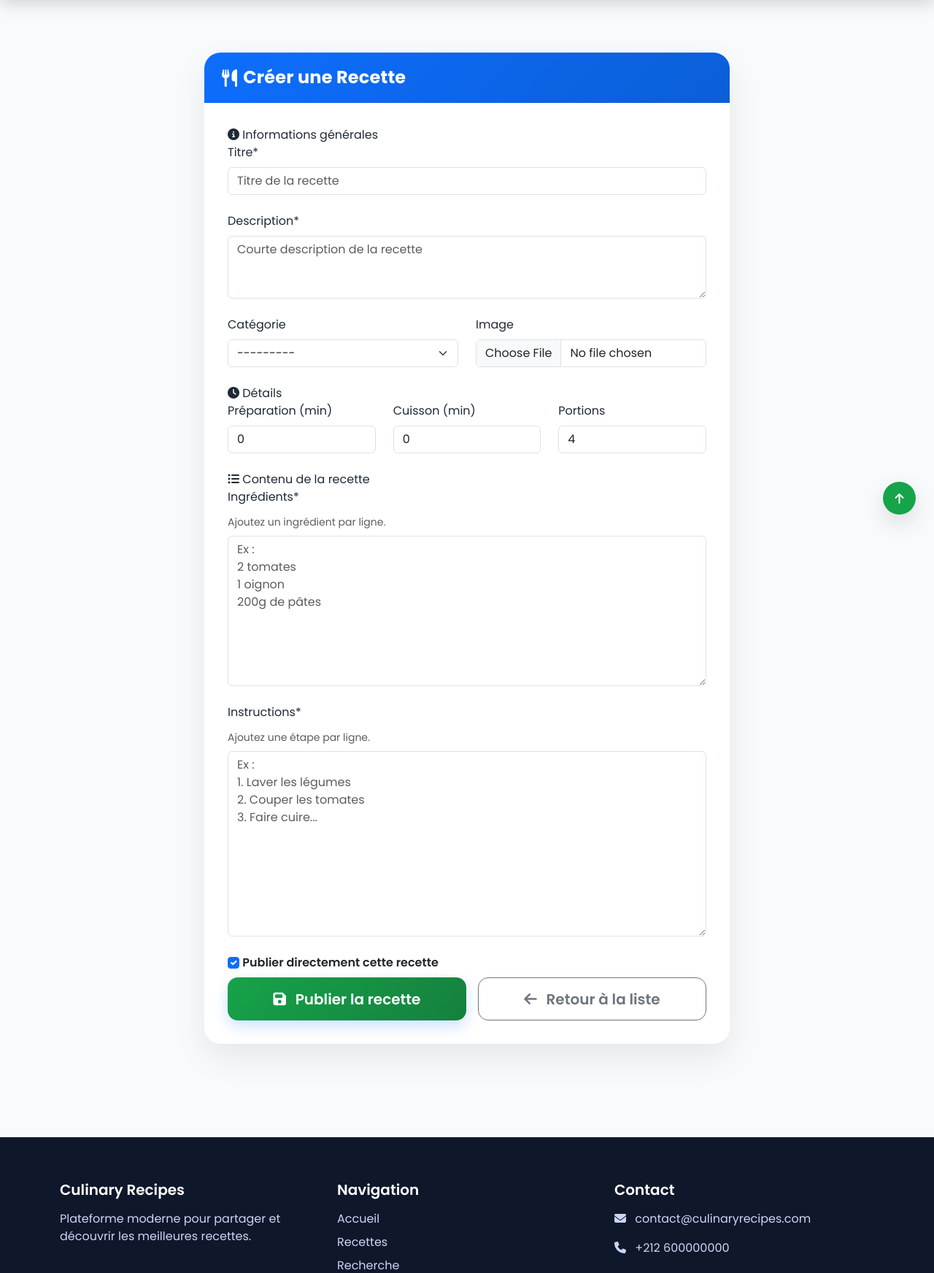
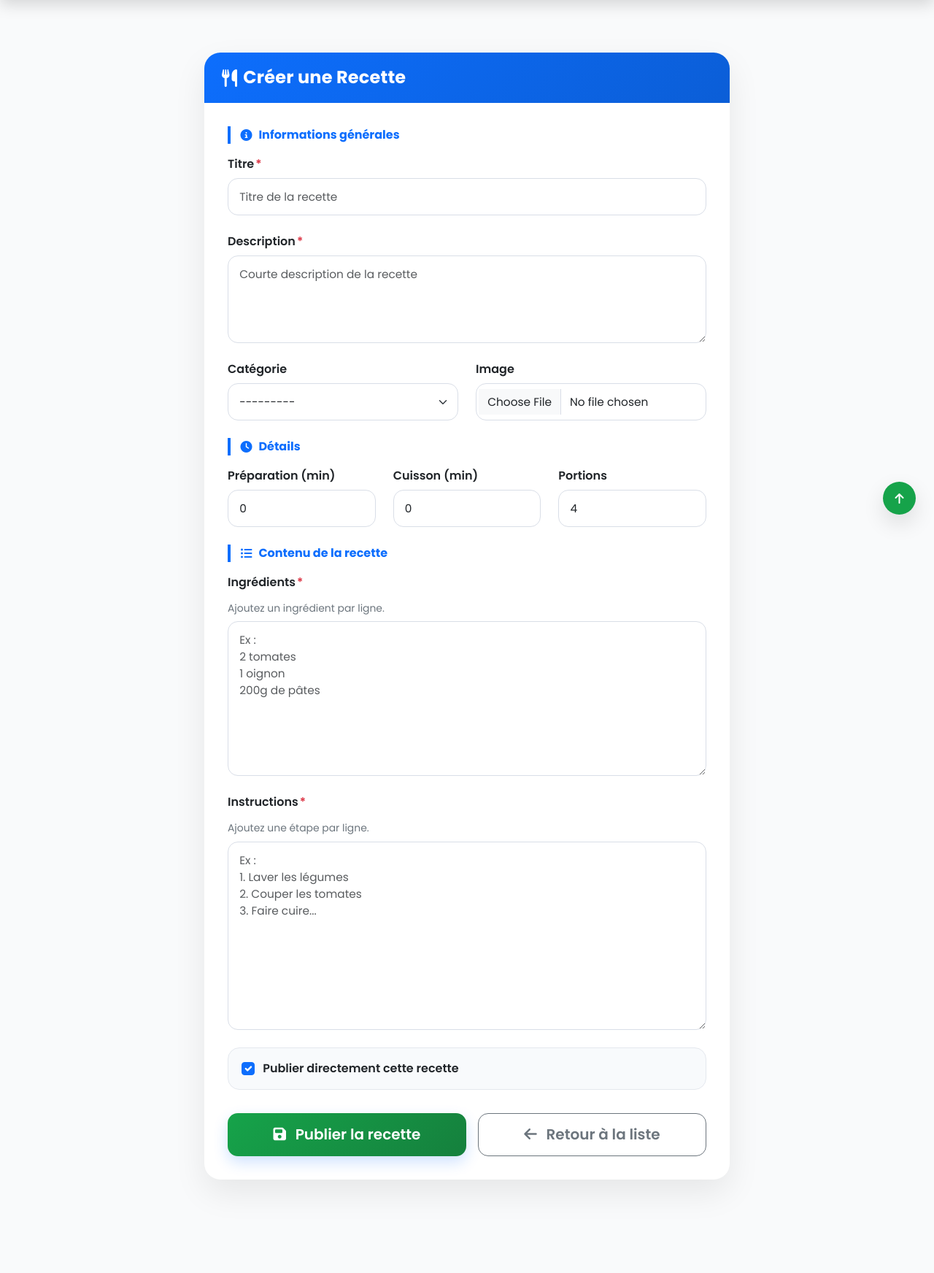
Before and after one commit to ayoubmorchid/culinary_recipes, a Django app: page /recettes/creer/ in a window 1280 px wide. Shown: the part 70-1814 px from the top of the page at 73% size. Run offline with Django 4.2, Linux system fonts and the light colour scheme; a user stored in the database is signed in; data comes from the database, SQL or seed files in the repository.

Commit message:
improve recipe form UI

```diff
--- a/templates/recipes/recipe_form.html
+++ b/templates/recipes/recipe_form.html
@@ -42,7 +42,119 @@
         padding: 2rem;
     }
 
+    .section-title {
+        display: inline-flex;
+        align-items: center;
+        gap: 0.55rem;
+        font-size: 1rem;
+        font-weight: 700;
+        color: #0d6efd;
+        margin-bottom: 1rem;
+        padding-left: 0.85rem;
+        border-left: 4px solid #0d6efd;
+    }
 
+    .field-label {
+        font-weight: 600;
+        color: #212529;
+        margin-bottom: 0.45rem;
+    }
+
+    .required-star {
+        color: #dc3545;
+        margin-left: 2px;
+    }
+
+    .form-control,
+    .form-select {
+        border-radius: 14px;
+        border: 1px solid #d9dee7;
+        padding: 0.8rem 0.95rem;
+        font-size: 0.96rem;
+        transition: all 0.2s ease;
+        background-color: #fff;
+    }
+
+    textarea.form-control {
+        resize: vertical;
+        min-height: 120px;
+    }
+
+    .form-control:hover,
+    .form-select:hover {
+        border-color: #b8c2d1;
+    }
+
+    .form-control:focus,
+    .form-select:focus {
+        border-color: #0d6efd;
+        box-shadow: 0 0 0 0.2rem rgba(13, 110, 253, 0.14);
+    }
+
+    .form-text {
+        color: #6c757d;
+        font-size: 0.87rem;
+        margin-top: 0.35rem;
+    }
+
+    .invalid-feedback.d-block {
+        font-size: 0.87rem;
+        margin-top: 0.4rem;
+        font-weight: 500;
+    }
+
+    .alert-danger {
+        border-radius: 14px;
+        border: 1px solid #f1b0b7;
+    }
+
+    .image-preview-wrapper {
+        margin-top: 0.9rem;
+        padding: 0.8rem;
+        border: 1px solid #e9ecef;
+        border-radius: 16px;
+        background: #f8f9fa;
+    }
+
+    .image-preview-label {
+        display: block;
+        font-size: 0.85rem;
+        color: #6c757d;
+        margin-bottom: 0.6rem;
+        font-weight: 600;
+    }
+
+    .image-preview {
+        width: 100%;
+        max-height: 220px;
+        object-fit: cover;
+        border-radius: 14px;
+        border: 1px solid #dee2e6;
+        box-shadow: 0 6px 20px rgba(0, 0, 0, 0.08);
+        transition: transform 0.25s ease;
+    }
+
+    .image-preview:hover {
+        transform: scale(1.02);
+    }
+
+    .publish-box {
+        display: flex;
+        align-items: center;
+        gap: 0.7rem;
+        padding: 1rem 1.1rem;
+        border: 1px solid #e4e8ee;
+        border-radius: 16px;
+        background: #f8fafc;
+        margin-bottom: 1.5rem;
+    }
+
+    .form-check-input {
+        width: 1.15rem;
+        height: 1.15rem;
+        cursor: pointer;
+        margin-top: 0;
+    }
 
     .publish-label {
         margin: 0;
```
